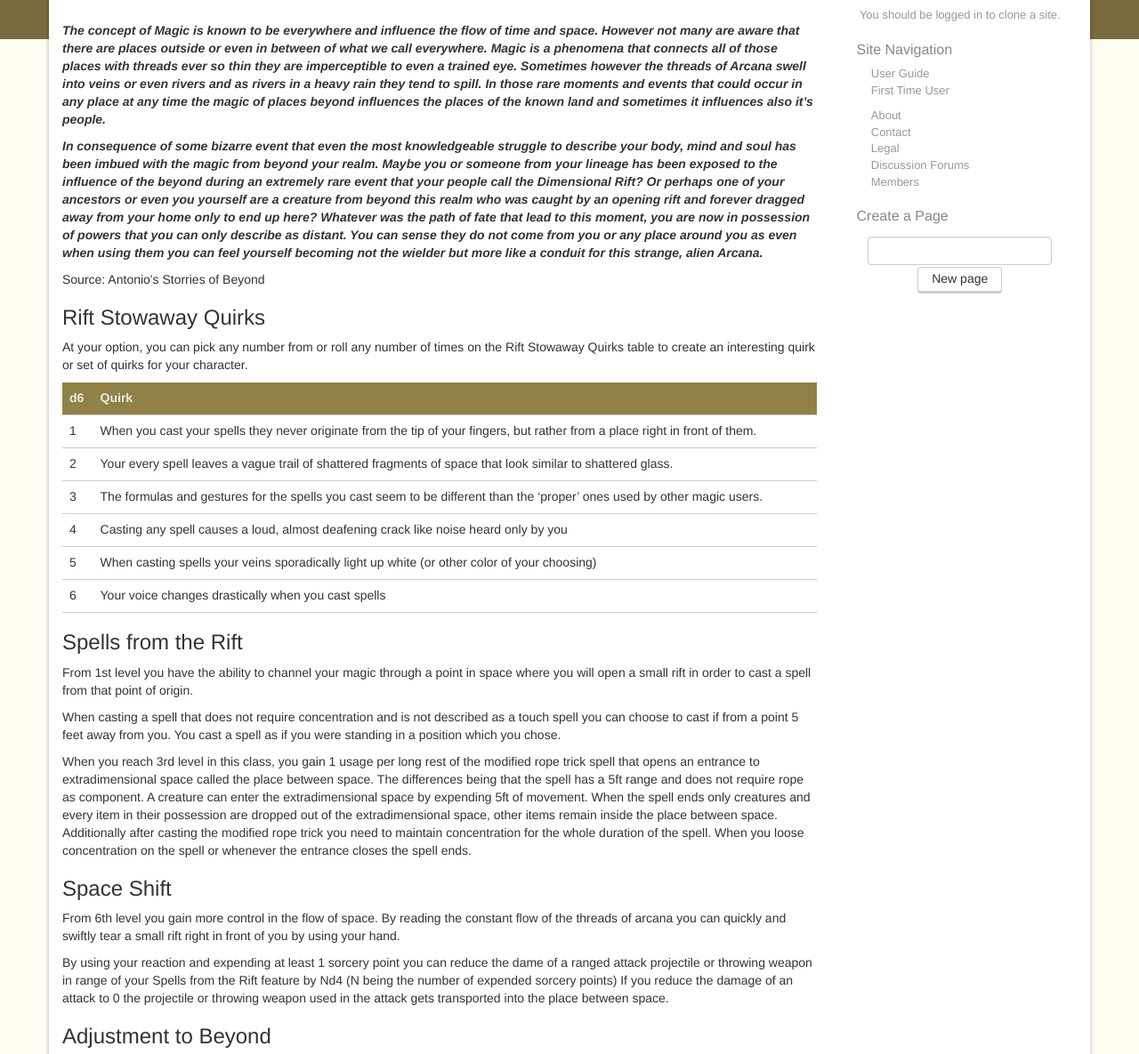
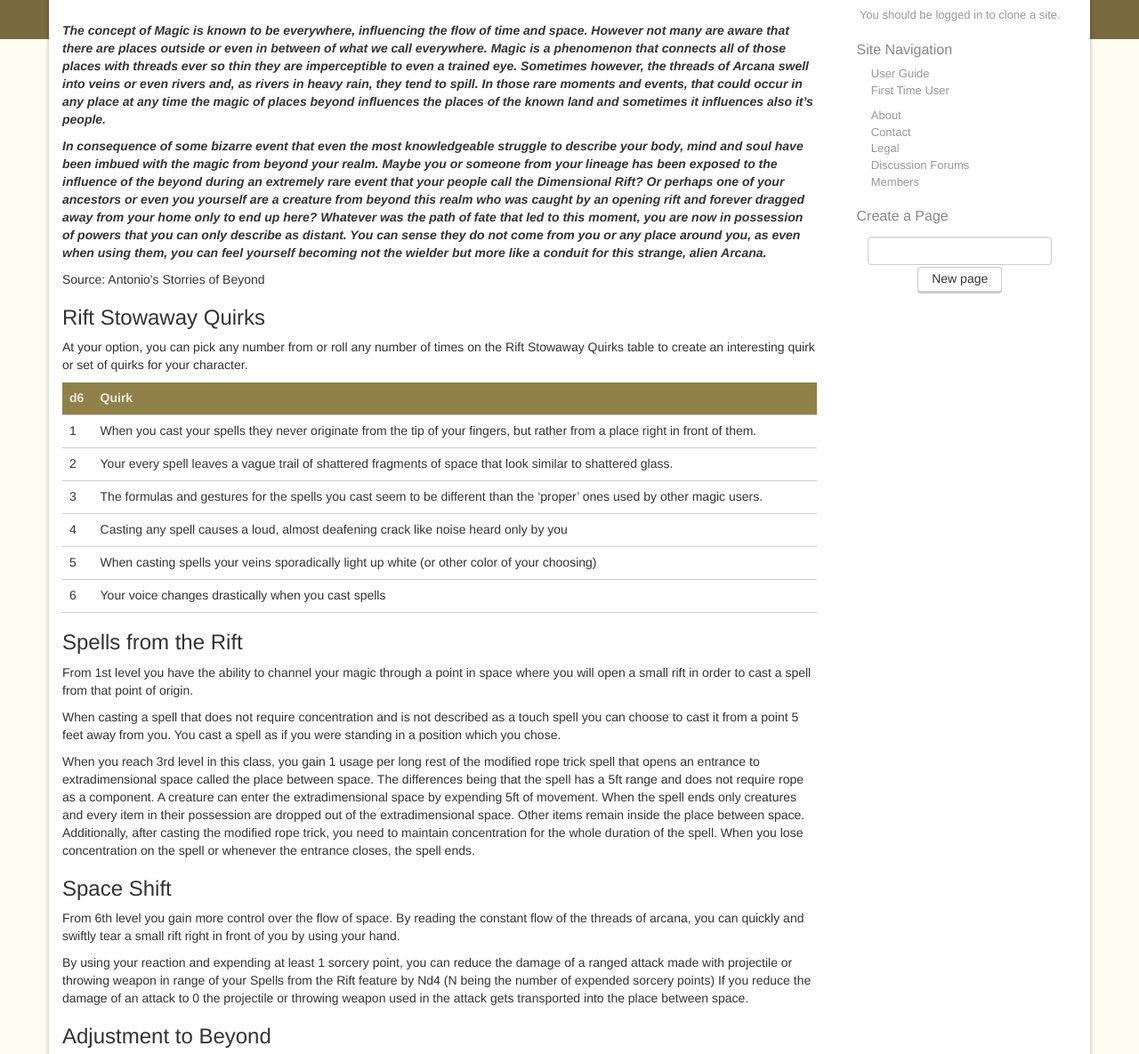
Before and after one commit to Andre702/Sorcerer-Rift-Stowaway-DND-5th-Edition, a plain HTML site: page index.html in a window 1280 px wide. Shown: the part 226-1411 px from the top of the page at 89% size. Drawn offline with Linux system fonts and the light colour scheme.

Commit message:
grammar corrections

```diff
--- a/index.html
+++ b/index.html
@@ -182,28 +182,28 @@
 <div id="wad-dnd5e-above-content" class="wd-adunit wd-ad-np wd-adunit-above_content"></div>
 <div id="page-content">
 
-<p><strong><em>The concept of Magic is known to be everywhere and influence
+<p><strong><em>The concept of Magic is known to be everywhere, influencing
 the flow of time and space. However not many are aware that there are places
 outside or even in between of what we call everywhere.
-Magic is a phenomena that connects all of those places with threads ever so thin
+Magic is a phenomenon that connects all of those places with threads ever so thin
 they are imperceptible to even a trained eye.
-Sometimes however the threads of Arcana swell into veins or even rivers
-and as rivers in a heavy rain they tend to spill.
-In those rare moments and events that could occur in any place at any time
+Sometimes however, the threads of Arcana swell into veins or even rivers
+and, as rivers in heavy rain, they tend to spill.
+In those rare moments and events, that could occur in any place at any time
 the magic of places beyond influences the places of the known land and sometimes
 it influences also it’s people.</em></strong></p>
 <p><em><strong>In consequence of some bizarre event that even
-the most knowledgeable struggle to describe your body, mind and soul has been
+the most knowledgeable struggle to describe your body, mind and soul have been
 imbued with the magic from beyond your realm.
 Maybe you or someone from your lineage has been exposed to the influence
 of the beyond during an extremely rare event that your people call the
 Dimensional Rift? Or perhaps one of your ancestors or even you yourself
 are a creature from beyond this realm who was caught by an opening rift
 and forever dragged away from your home only to end up here?
-Whatever was the path of fate that lead to this moment, you are now
+Whatever was the path of fate that led to this moment, you are now
 in possession of powers that you can only describe as distant.
-You can sense they do not come from you or any place around you as even when
-using them you can feel yourself becoming not the wielder but more like
+You can sense they do not come from you or any place around you, as even when
+using them, you can feel yourself becoming not the wielder but more like
 a conduit for this strange, alien Arcana.</strong></em></p>
 <div class="feature">
 <div class="row">
@@ -248,29 +248,29 @@ quirks for your character.</p>
 point in space where you will open a small rift in order to cast a spell
  from that point of origin.</p>
 <p>When casting a spell that does not require concentration and is not
-described as a touch spell you can choose to cast if from a point
+described as a touch spell you can choose to cast it from a point
 5 feet away from you. You cast a spell as if you were standing in a position
 which you chose.</p>
 <p>When you reach 3rd level in this class, you gain 1 usage per long
 rest of the modified rope trick spell that opens an entrance to
 extradimensional space called the place between space.
 The differences being that the spell has a 5ft range and does not
-require rope as component.
+require rope as a component.
 A creature can enter the extradimensional space by expending 5ft of
 movement.
 When the spell ends only creatures and every item in their possession
-are dropped out of the extradimensional space, other items remain inside
+are dropped out of the extradimensional space. Other items remain inside
  the place between space.
-Additionally after casting the modified rope trick you need to maintain
-concentration for the whole duration of the spell. When you loose
-concentration on the spell or whenever the entrance closes the spell
+Additionally, after casting the modified rope trick, you need to maintain
+concentration for the whole duration of the spell. When you lose
+concentration on the spell or whenever the entrance closes, the spell
 ends.</p>
 <h3 id="toc2"><span>Space Shift</span></h3>
-<p>From 6th level you gain more control in the flow of space. By reading
- the constant flow of the threads of arcana you can quickly and swiftly
+<p>From 6th level you gain more control over the flow of space. By reading
+ the constant flow of the threads of arcana, you can quickly and swiftly
 tear a small rift right in front of you by using your hand.</p>
-<p>By using your reaction and expending at least 1 sorcery point you can
- reduce the dame of a ranged attack projectile or throwing weapon in
+<p>By using your reaction and expending at least 1 sorcery point, you can
+ reduce the damage of a ranged attack made with projectile or throwing weapon in
 range of your Spells from the Rift feature by Nd4 (N being the number of
  expended sorcery points)
 If you reduce the damage of an attack to 0 the projectile or throwing
@@ -281,12 +281,12 @@ weapon used in the attack gets transported into the place between space.</p>
 <h3 id="toc4"><span>Rift Mastery</span></h3>
 <p>At 18th level your Space Shift feature damage reduction is extended to Nd6
   (N being the number of expended sorcery points).
-  Additionally you can now use this feature against melee attacks and
+  Additionally, you can now use this feature against melee attacks and
   single target spells targeting you specifically or any other creature within your
   Spells from the Rift feature.
   <br>Weapons used in melee attacks reduced to 0 damage are not
 transported to the place between space.
-  However if you reduce the damage of a single target spell to 0 this
+  However, if you reduce the damage of a single target spell to 0, this
 spell ends and you can recover a spell slot of level equal to the one
 you have transported to the place between space.</p>
       </div>
```
